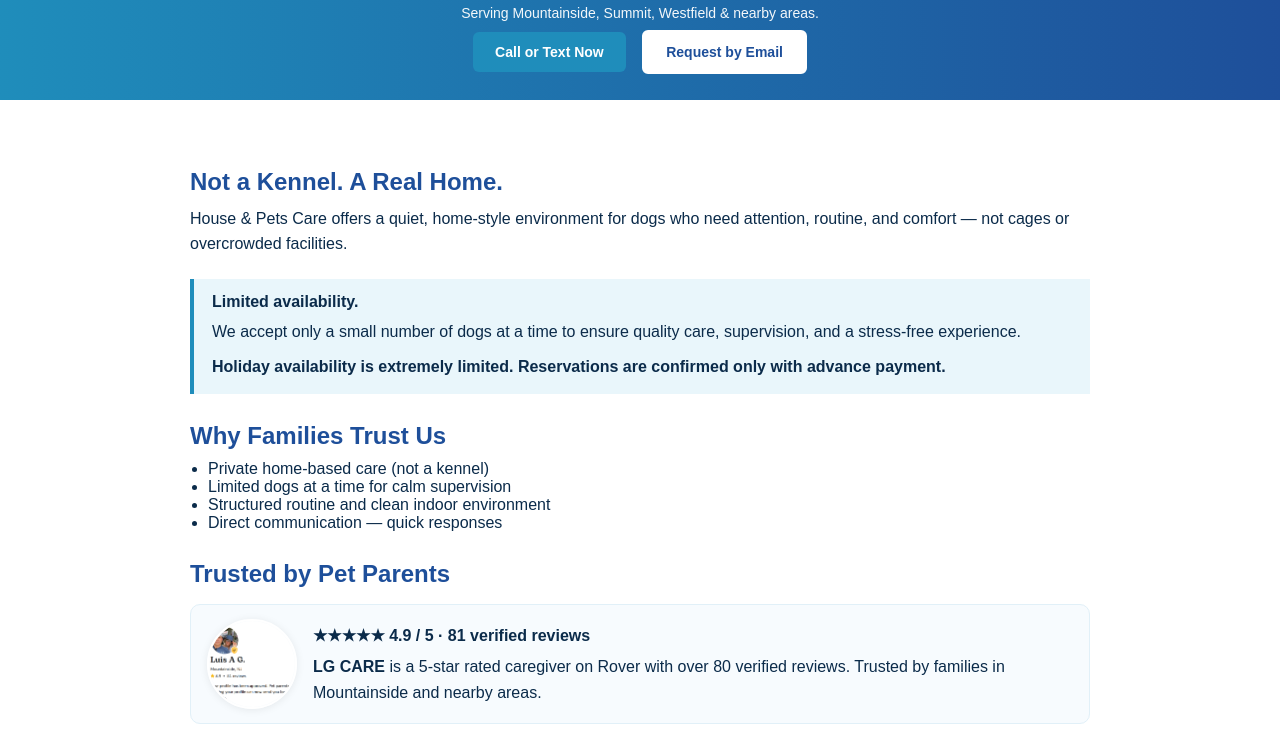
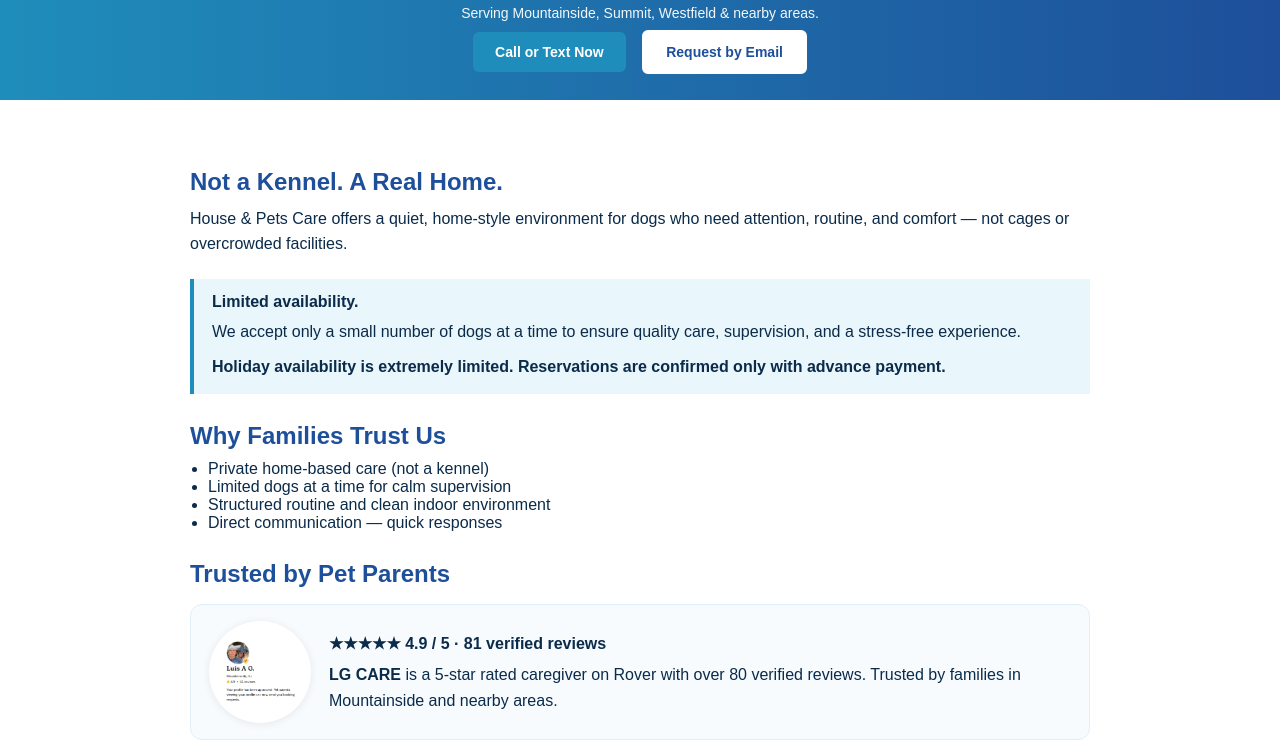
Before and after one commit to LGtraderX/houseandpetscare, a plain HTML site: page index.html in a window 1280 px wide. Shown: the part 225-965 px from the top of the page. Drawn offline with Linux system fonts and the light colour scheme.

Commit message:
Update Index Rover Picture

```diff
--- a/index.html
+++ b/index.html
@@ -72,8 +72,13 @@
       padding: 40px 20px;
     }
 
-    h2 { color: #1e4f9a; margin: 28px 0 10px; }
+    h2 {
+      color: #1e4f9a;
+      margin: 28px 0 10px;
+    }
+
     p { line-height: 1.6; margin: 10px 0; }
+
     ul { padding-left: 18px; margin: 10px 0 0; }
 
     .highlight {
@@ -83,27 +88,33 @@
       margin: 22px 0 26px;
     }
 
-    .highlight-title { display: block; font-weight: bold; margin-bottom: 8px; }
+    .highlight-title {
+      display: block;
+      font-weight: bold;
+      margin-bottom: 8px;
+    }
 
+    /* TRUST / ROVER */
     .trust-card {
       display: flex;
       align-items: center;
-      gap: 16px;
+      gap: 18px;
       margin: 16px 0 28px;
-      padding: 14px 16px;
+      padding: 16px 18px;
       background: #f7fbfe;
       border: 1px solid #e1f0f8;
-      border-radius: 10px;
+      border-radius: 12px;
     }
 
     .trust-card img {
-      width: 86px;
-      height: 86px;
+      width: 90px;
+      height: 90px;
       border-radius: 50%;
-      object-fit: cover;
+      object-fit: contain;
+      background-color: #ffffff;
+      padding: 6px;
+      box-shadow: 0 1px 8px rgba(0,0,0,0.08);
       flex: 0 0 auto;
-      border: 2px solid #ffffff;
-      box-shadow: 0 1px 8px rgba(0,0,0,0.08);
     }
 
     .trust-stars {
@@ -116,12 +127,17 @@
     }
 
     .price { font-weight: bold; margin-top: 8px; }
+
     .cta-bottom { margin-top: 18px; }
+
     .fineprint { font-size: 13px; opacity: 0.9; }
 
     @media (max-width: 520px) {
       .hero h1 { font-size: 26px; }
-      .trust-card { flex-direction: column; align-items: flex-start; }
+      .trust-card {
+        flex-direction: column;
+        align-items: flex-start;
+      }
     }
   </style>
 </head>
@@ -173,8 +189,9 @@
 
     <h2>Trusted by Pet Parents</h2>
     <div class="trust-card">
-      <!-- OPTIONAL photo: rename your file to assets/img/lg-care.jpg if you want a face/brand photo -->
+      <!-- PHOTO -->
       <img src="assets/img/lg-rover.jpg" alt="LG CARE - Trusted caregiver">
+
       <div>
         <p class="trust-stars">★★★★★ 4.9 / 5 · 81 verified reviews</p>
         <p class="trust-sub">
```
